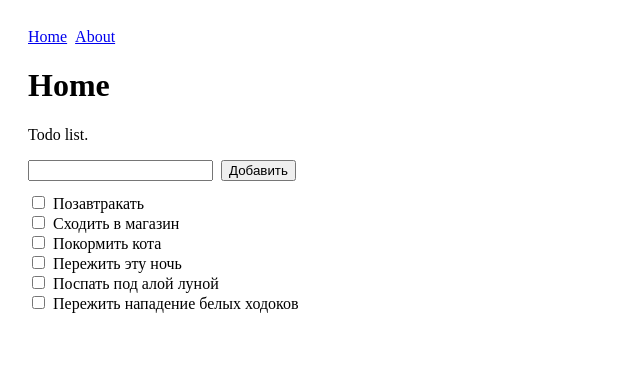
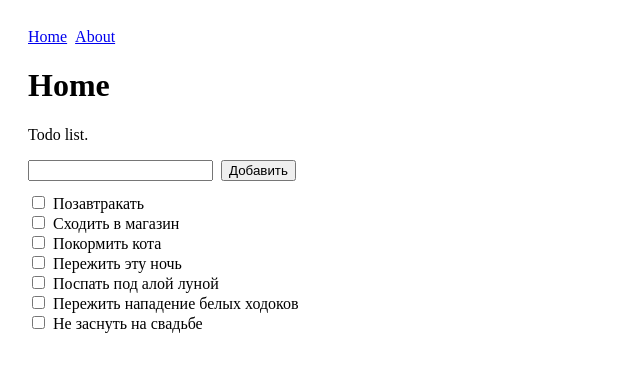
Before and after one commit to kantikYang/infost, a React (Create React App) app: page / in a window 1280 px wide. Shown: the top 372 px of the page, without its empty margins (0-640 px from the left). Built offline with nearby package versions, Linux system fonts and the light colour scheme.

Commit message:
chore: added todo

```diff
--- a/src/store.ts
+++ b/src/store.ts
@@ -13,6 +13,7 @@ const items = [
   "Пережить эту ночь",
   "Поспать под алой луной",
   "Пережить нападение белых ходоков",
+  "Не заснуть на свадьбе",
 ]
 
 const DEFAULT_STATE = { items, done: {}, text: "" }
```
